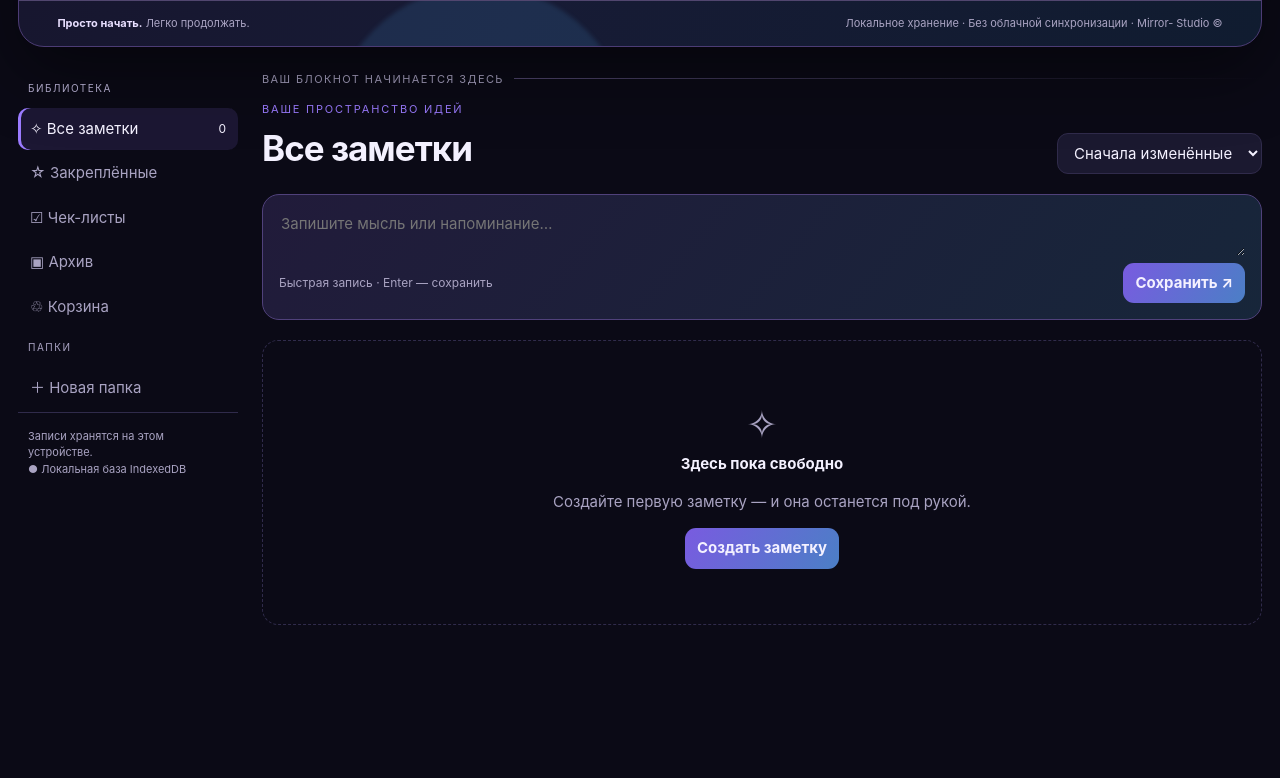
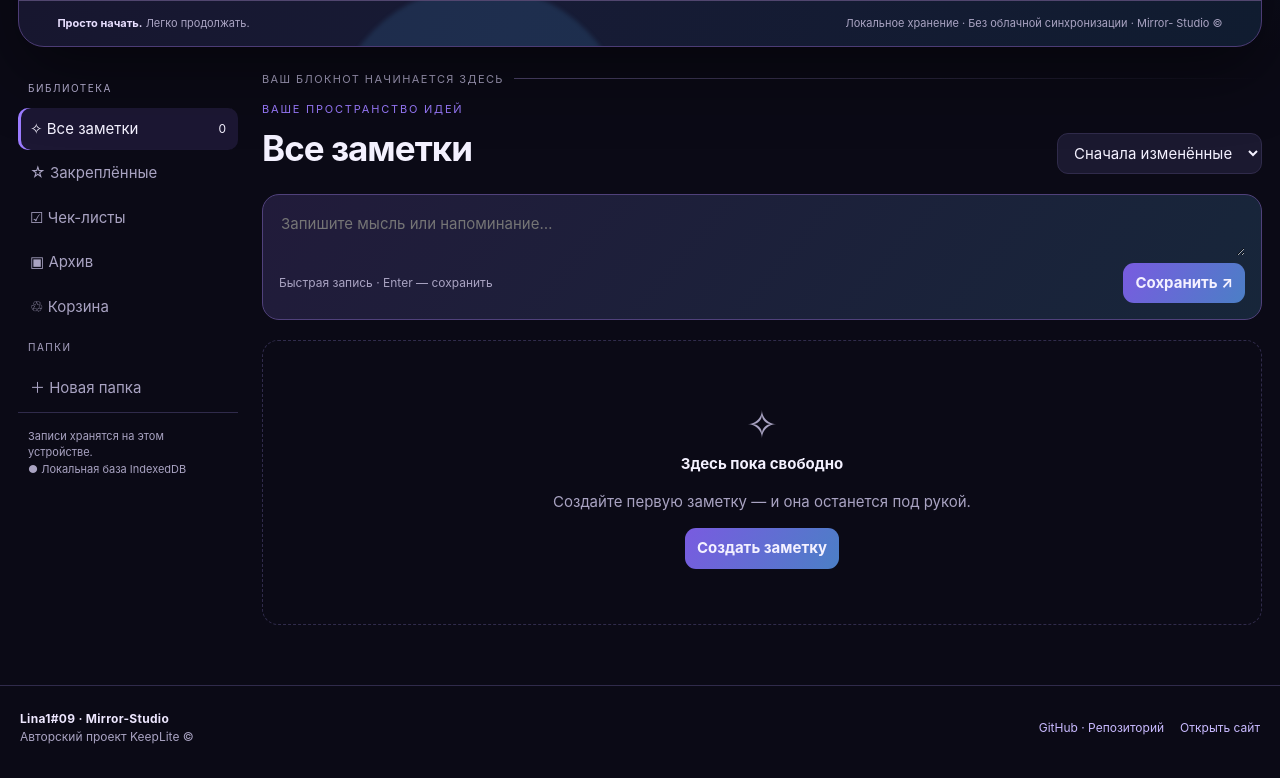
Before and after one commit to Lina1209/InkFlow, a plain HTML site: page index.html in a window 1280 px wide. Shown: the part 880-1658 px from the top of the page. Before the commit the page ends 1565 px from the top, so only its background shows below. Drawn offline with Linux system fonts and the light colour scheme.

Commit message:
Add project ownership footer and links

```diff
--- a/index.html
+++ b/index.html
@@ -32,7 +32,7 @@
 .welcome-trust strong{color:#e8dfff}.workspace-label{display:flex;align-items:center;gap:10px;margin:0 0 14px;color:#a9a3c2;font-size:11px;letter-spacing:1.4px;text-transform:uppercase}.workspace-label:after{content:"";height:1px;flex:1;background:linear-gradient(90deg,#51466f,transparent)}
 @media(max-width:900px){.welcome-main{grid-template-columns:1fr}.welcome-art{max-width:760px}.welcome-features{grid-template-columns:repeat(2,minmax(0,1fr))}}
 @media(max-width:480px){.welcome{padding:0 10px;margin-top:12px}.welcome-main{padding:22px 16px;gap:18px}.welcome h1{font-size:38px;letter-spacing:-1.5px}.welcome-features{padding:0 14px 16px;gap:8px}.welcome-feature{min-height:0;padding:11px}.welcome-trust{align-items:flex-start;flex-direction:column}.welcome-caption{font-size:9px}}
-</style></head><body>
+.site-footer{max-width:1400px;margin:0 auto;padding:24px 20px 32px;border-top:1px solid #302b4b;display:flex;justify-content:space-between;align-items:center;gap:14px;flex-wrap:wrap;color:#a9a3c2;font-size:12px}.site-footer strong{color:#eee7ff;letter-spacing:.3px}.site-footer nav{display:flex;gap:16px;flex-wrap:wrap}.site-footer a{color:#c9baff;text-decoration:none}.site-footer a:hover{color:#fff;text-decoration:underline}@media(max-width:520px){.site-footer{align-items:flex-start;flex-direction:column;padding:20px 14px}.site-footer nav{gap:12px}}</style></head><body>
 <header class="top"><div class="topin"><a class="brand" href="./"><img src="./icon.svg" alt=""><span><b>KeepLite</b><small>Mirror- Studio · личный блокнот</small></span></a><label class="search"><input id="search" type="search" placeholder="Поиск по заметкам, тегам и спискам…"></label><div class="actions"><button class="btn" id="backup">⇩ Копия</button><button class="btn" id="txtExport">TXT</button><button class="btn" id="import">⇧ Импорт</button><input id="file" type="file" accept=".json,application/json" hidden><button class="btn primary" id="new">＋ Новая</button></div></div></header>
 <section class="welcome" aria-labelledby="welcomeTitle">
  <div class="welcome-shell">
@@ -63,6 +63,7 @@
 <section class="quick"><textarea id="quickText" rows="1" placeholder="Запишите мысль или напоминание…"></textarea><div class="quickfoot"><span class="hint">Быстрая запись · Enter — сохранить</span><button class="btn primary" id="quickSave">Сохранить ↗</button></div></section>
 <div class="grid" id="grid"></div><div class="empty" id="empty" hidden><div style="font-size:38px">✧</div><strong>Здесь пока свободно</strong><p>Создайте первую заметку — и она останется под рукой.</p><button class="btn primary" id="emptyNew">Создать заметку</button></div></main></div>
 <div class="overlay" id="overlay" role="dialog" aria-modal="true" aria-labelledby="dialogTitle"><section class="dialog"><div class="dhead"><h2 id="dialogTitle">Новая заметка</h2><button class="btn" id="close" aria-label="Закрыть">×</button></div><label class="field"><span>Заголовок</span><input id="title" maxlength="180" placeholder="Название заметки"></label><label class="field"><span>Текст</span><textarea id="body" placeholder="Начните писать…"></textarea></label><div class="tools"><button class="btn" id="toggleChecks">☑ Чек-лист</button><select class="btn" id="folder"><option value="">Без папки</option></select><select class="btn" id="color"><option value="purple">Сиреневый</option><option value="blue">Голубой</option><option value="pink">Розовый</option><option value="gold">Золотой</option><option value="plain">Без акцента</option></select></div><div id="checkArea" hidden><div id="checkRows"></div><div class="checkedit"><input id="checkText" type="text" placeholder="Новый пункт…"><button class="btn" id="addCheck">＋</button></div></div><label class="field"><span>Теги через запятую</span><input id="tags" placeholder="идеи, работа, личное"></label><div class="dfoot"><button class="btn" id="delete" hidden style="color:var(--red)">В корзину</button><div><button class="btn primary" id="save">Сохранить</button></div></div></section></div><div class="toast" id="toast" role="status" aria-live="polite"></div>
+<footer class="site-footer"><div><strong>Lina1#09 · Mirror-Studio</strong><br><span>Авторский проект KeepLite ©</span></div><nav aria-label="Ссылки проекта"><a href="https://github.com/Lina1209/InkFlow" target="_blank" rel="noopener noreferrer">GitHub · Репозиторий</a><a href="https://lina1209.github.io/InkFlow/" target="_blank" rel="noopener noreferrer">Открыть сайт</a></nav></footer>
 <script>
 'use strict';
 const $=id=>document.getElementById(id), DB='keeplite-db', STORE='workspace', palette={purple:'#9b7bff',blue:'#65b7ff',pink:'#e28bff',gold:'#f3c77b',plain:'#51496a'};
```
